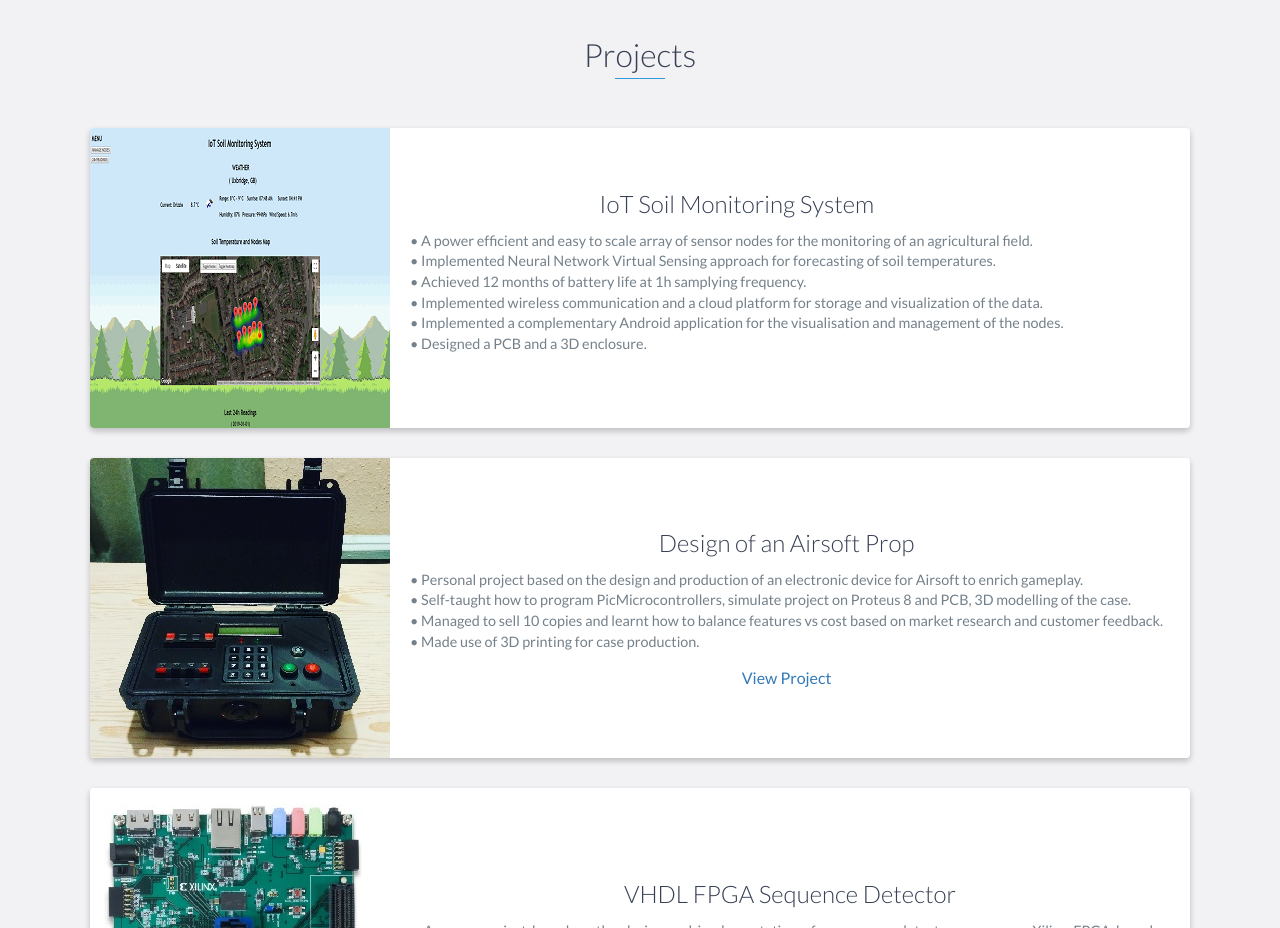
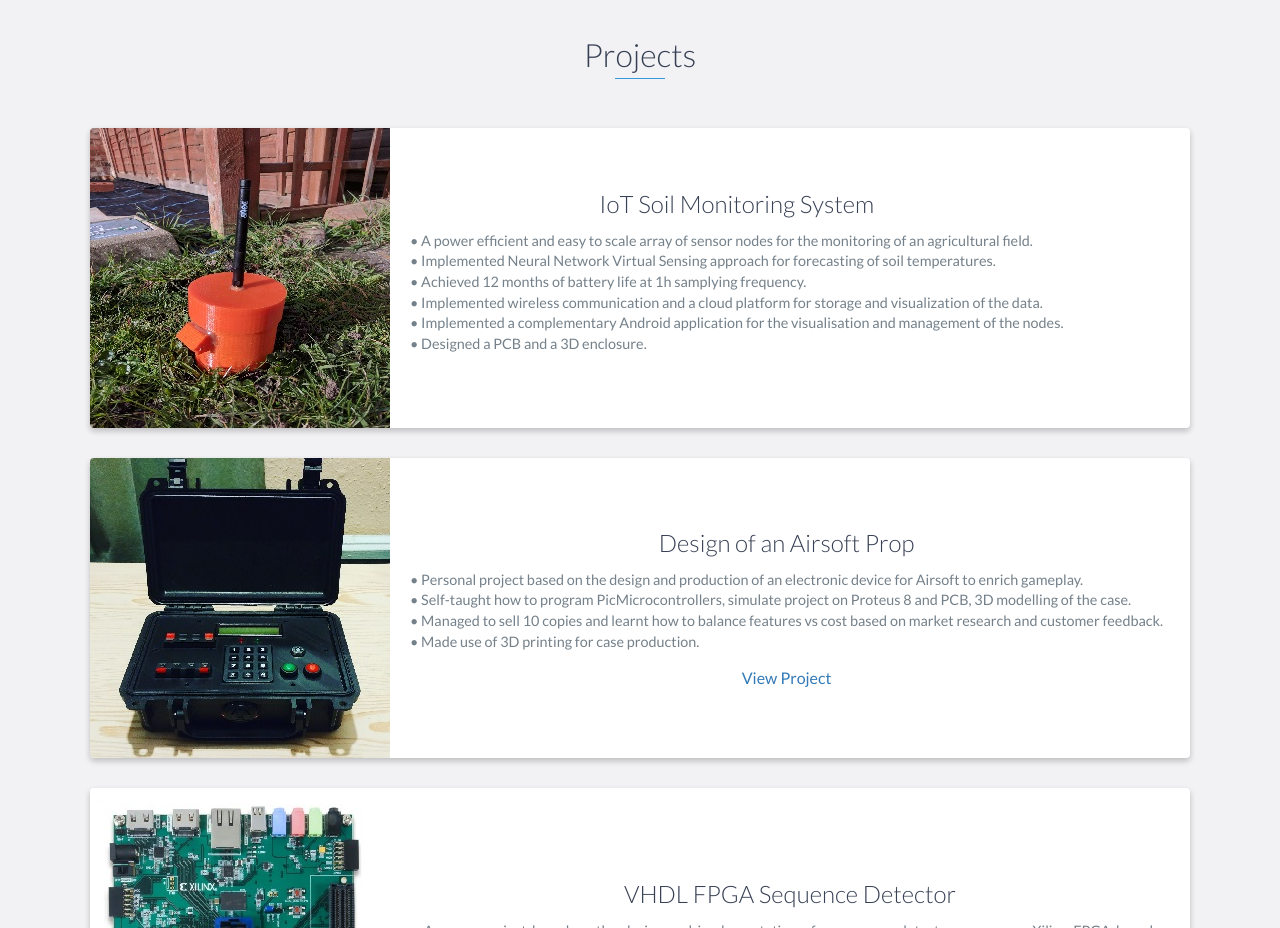
Before and after one commit to LoKKeR96/lokker96.github.io, a website: page index.html in a window 1280 px wide. Shown: the part 2740-3668 px from the top of the page. Drawn offline with nearby package versions, Linux system fonts and the light colour scheme.

Commit message:
updated image iot

```diff
--- a/index.html
+++ b/index.html
@@ -173,7 +173,7 @@
             <div class="row">
                 <div class="project shadow-large">
                     <div class="project-image">
-                        <img src="images/iot.png" />
+                        <img src="images/iot.jpg" />
                     </div>
                     <!-- End .project-image -->
                     <div class="project-info">
```
Also changed, not shown: images/iot.jpg (added).
